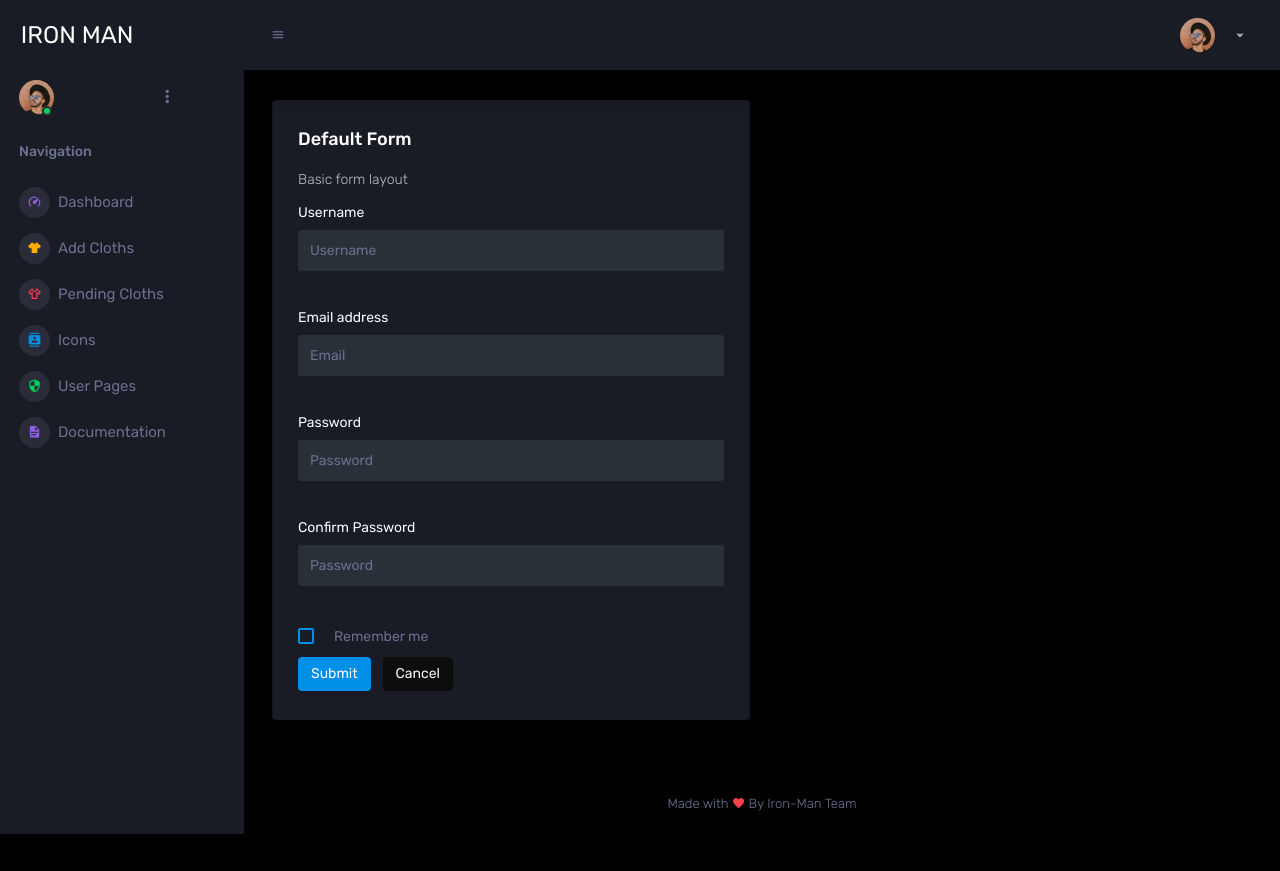
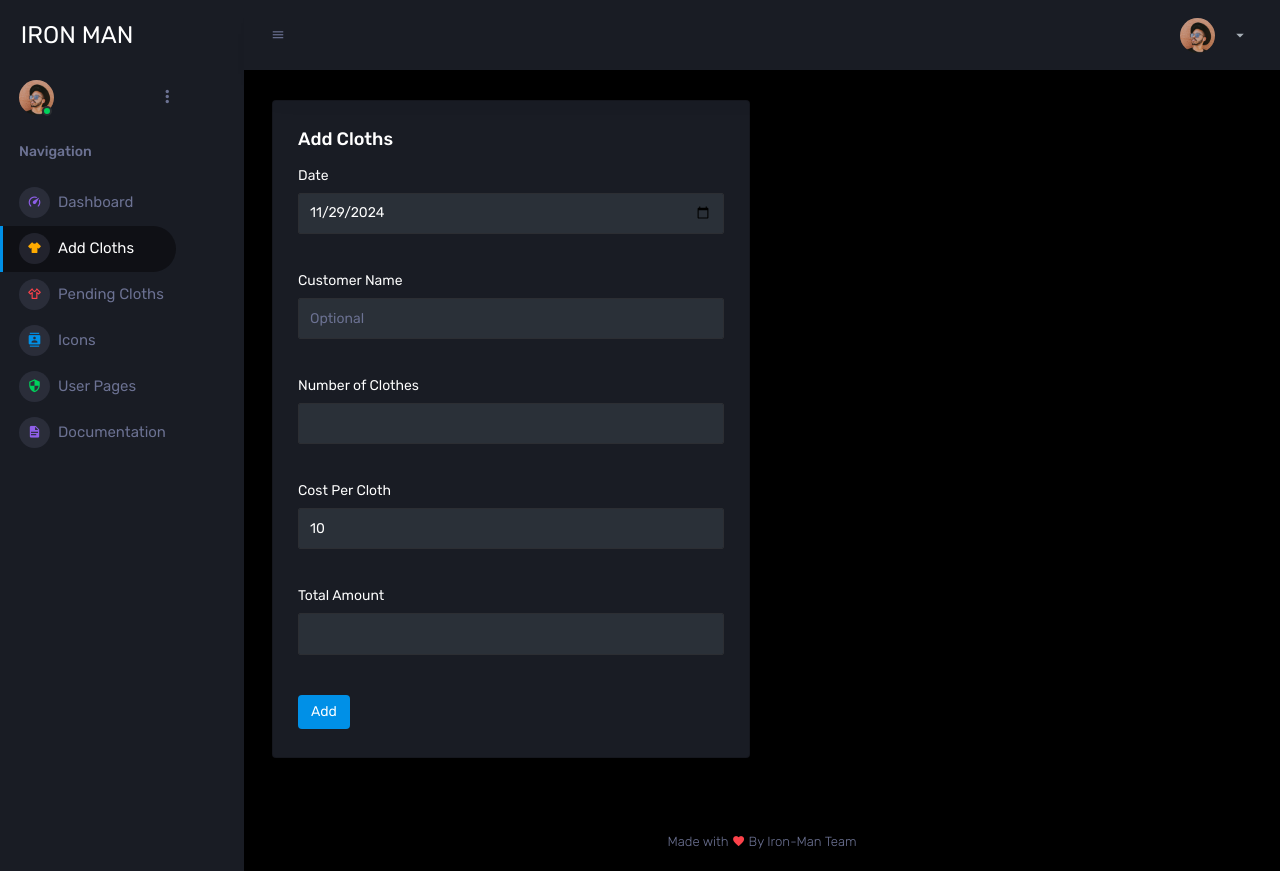
Before and after one commit to PrajaktaGarodi/Iron_Man, a PHP site: page /add_cloth.php in a window 1280 px wide. Before the commit the page ends 834 px from the top, so only its background shows below. Run offline with PHP 8.4, Linux system fonts and the light colour scheme; a user stored in the database is signed in; data comes from the database, SQL or seed files in the repository; data that the repository does not hold is empty; some libraries are stand-ins or nearby versions.

Commit message:
Cloth Form

```diff
--- a/add_cloth.php
+++ b/add_cloth.php
@@ -1,10 +1,11 @@
 <!DOCTYPE html>
 <html lang="en">
+
 <head>
   <!-- Required meta tags -->
   <meta charset="utf-8">
   <meta name="viewport" content="width=device-width, initial-scale=1, shrink-to-fit=no">
-    <title>IRON MAN - Dashboard</title>
+  <title>IRON MAN - Add Cloths</title>
   <!-- plugins:css -->
   <link rel="stylesheet" href="assets/vendors/mdi/css/materialdesignicons.min.css">
   <link rel="stylesheet" href="assets/vendors/ti-icons/css/themify-icons.css">
@@ -24,6 +25,7 @@
   <!-- End layout styles -->
   <link rel="shortcut icon" href="assets/images/favicon.png" />
 </head>
+
 <body>
   <div class="container-scroller">
     <div class="row p-0 m-0 proBanner" id="proBanner">
@@ -32,7 +34,31 @@
     <!-- partial:partials/_sidebar.html -->
     <!----Include side bar here---->
     <?php
-        include ('common/sidebar.php');
+    include('common/sidebar.php');
+
+    include("common/connection.php");
+    if ($_SERVER['REQUEST_METHOD'] === 'POST') {
+      // include 'db_connection.php'; // Include database connection
+
+      $date = $_POST['date'];
+      $customerName = $_POST['customerName'] ?? null;
+      $clothCount = intval($_POST['clothCount']);
+      $costPerCloth = floatval($_POST['costPerCloth']);
+      $totalAmount = floatval($_POST['totalAmount']);
+
+      $sql = "INSERT INTO clothes (date, customer_name, cloth_count, cost_per_cloth, total_income)
+            VALUES (?, ?, ?, ?, ?)";
+
+      $stmt = $conn->prepare($sql);
+      $stmt->bind_param('ssidd', $date, $customerName, $clothCount, $costPerCloth, $totalAmount);
+
+      if ($stmt->execute()) {
+        echo "<script>alert('Cloth Added Successfully');</script>";
+      } else {
+        http_response_code(500);
+        echo "<script>alert('Error');</script>"; ;
+      }
+    }
     ?>
 
     <!-- partial -->
@@ -43,31 +69,30 @@
           <div class="col-md-6 grid-margin stretch-card">
             <div class="card">
               <div class="card-body">
-                    <h4 class="card-title">Default form</h4>
-                    <p class="card-description"> Basic form layout </p>
-                    <form class="forms-sample">
+                <h4 class="card-title">Add Cloths</h4>
+                <!-- <p class="card-description"> Basic form layout </p> -->
+                <form id="addClothesForm" method="post">
                   <div class="form-group">
-                        <label for="exampleInputUsername1">Username</label>
-                        <input type="text" class="form-control" id="exampleInputUsername1" placeholder="Username">
+                    <label for="date" class="form-label">Date</label>
+                    <input type="date" class="form-control" id="date" name="date" value="<?php echo date('Y-m-d'); ?>" required>
                   </div>
                   <div class="form-group">
-                        <label for="exampleInputEmail1">Email address</label>
-                        <input type="email" class="form-control" id="exampleInputEmail1" placeholder="Email">
+                    <label for="customerName" class="form-label">Customer Name</label>
+                    <input type="text" class="form-control" id="customerName" name="customerName" placeholder="Optional">
                   </div>
                   <div class="form-group">
-                        <label for="exampleInputPassword1">Password</label>
-                        <input type="password" class="form-control" id="exampleInputPassword1" placeholder="Password">
+                    <label for="clothCount" class="form-label">Number of Clothes</label>
+                    <input type="number" class="form-control" id="clothCount" name="clothCount" required>
                   </div>
                   <div class="form-group">
-                        <label for="exampleInputConfirmPassword1">Confirm Password</label>
-                        <input type="password" class="form-control" id="exampleInputConfirmPassword1" placeholder="Password">
+                    <label for="costPerCloth" class="form-label">Cost Per Cloth</label>
+                    <input type="number" class="form-control" id="costPerCloth" name="costPerCloth" value="10" required>
                   </div>
-                      <div class="form-check form-check-flat form-check-primary">
-                        <label class="form-check-label">
-                          <input type="checkbox" class="form-check-input"> Remember me </label>
+                  <div class="form-group">
+                    <label for="totalAmount" class="form-label">Total Amount</label>
+                    <input type="number" class="form-control" id="totalAmount" name="totalAmount" readonly>
                   </div>
-                      <button type="submit" class="btn btn-primary me-2">Submit</button>
-                      <button class="btn btn-dark">Cancel</button>
+                  <button type="submit" name="submit" class="btn btn-primary">Add</button>
                 </form>
               </div>
             </div>
@@ -107,6 +132,8 @@
   <!-- Custom js for this page -->
   <script src="assets/js/proBanner.js"></script>
   <script src="assets/js/dashboard.js"></script>
+  <script src="/assets/js/add_cloth_js/script.js"></script>
   <!-- End custom js for this page -->
 </body>
+
 </html>
--- /dev/null
+++ b/assets/js/add_cloth_js/script.js
@@ -0,0 +1,14 @@
+$(document).ready(function() {
+    // Listen for changes in 'clothCount' and 'costPerCloth' inputs
+    $('#clothCount, #costPerCloth').on('input', function() {
+        // Get the input values
+        const clothCount = parseFloat($('#clothCount').val()) || 0;
+        const costPerCloth = parseFloat($('#costPerCloth').val()) || 0;
+
+        // Calculate the total amount
+        const totalAmount = clothCount * costPerCloth;
+
+        // Set the calculated value in the 'totalAmount' field
+        $('#totalAmount').val(totalAmount.toFixed(2));
+    });
+});
--- a/common/sidebar.php
+++ b/common/sidebar.php
@@ -112,7 +112,7 @@
 
 
           <li class="nav-item menu-items">
-            <a class="nav-link" href="#">
+            <a class="nav-link" href="/add_cloth.php">
               <span class="menu-icon">
                 <i class="mdi mdi-tshirt-crew"></i>
               </span>
```
Also changed, not shown: test.php (+0 -13 lines). Lines whose indentation alone changed are shown as unchanged.
